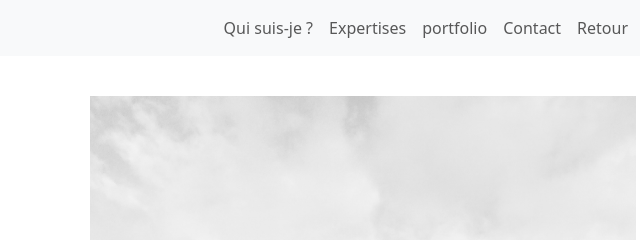
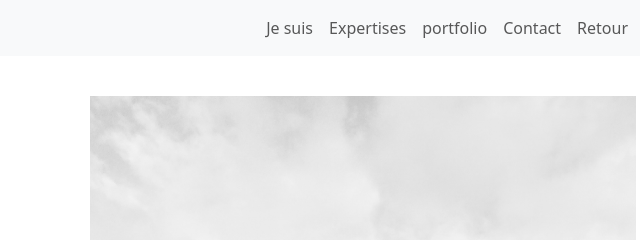
Before and after one commit to Christan14/EXERCICE-B, a plain HTML site: page index.html in a window 1280 px wide. Shown: the top 240 px of the page, 562-1202 px from the left. Drawn offline with nearby package versions, Linux system fonts and the light colour scheme.

Commit message:
second commite

```diff
--- a/index.html
+++ b/index.html
@@ -50,7 +50,7 @@
           >
             <ul class="navbar-nav">
               <li class="nav-item">
-                <a class="nav-link" href="#Marc">Qui suis-je ?</a>
+                <a class="nav-link" href="#Marc">Je suis</a>
               </li>
               <li class="nav-item">
                 <a class="nav-link" href="#expertise">Expertises</a>
```
